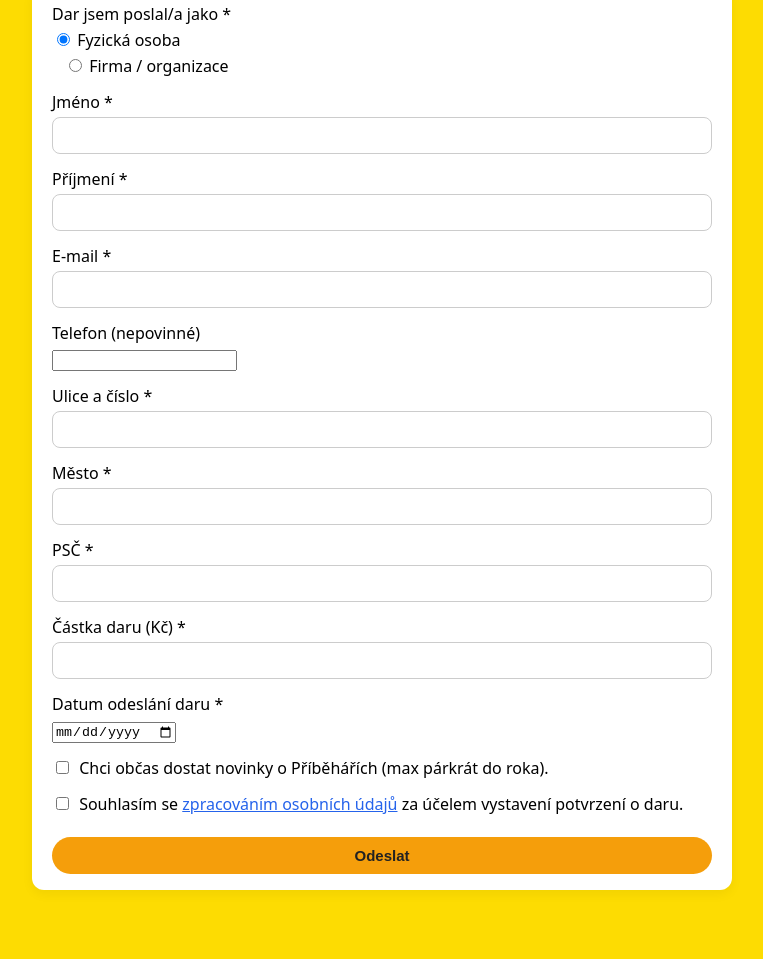
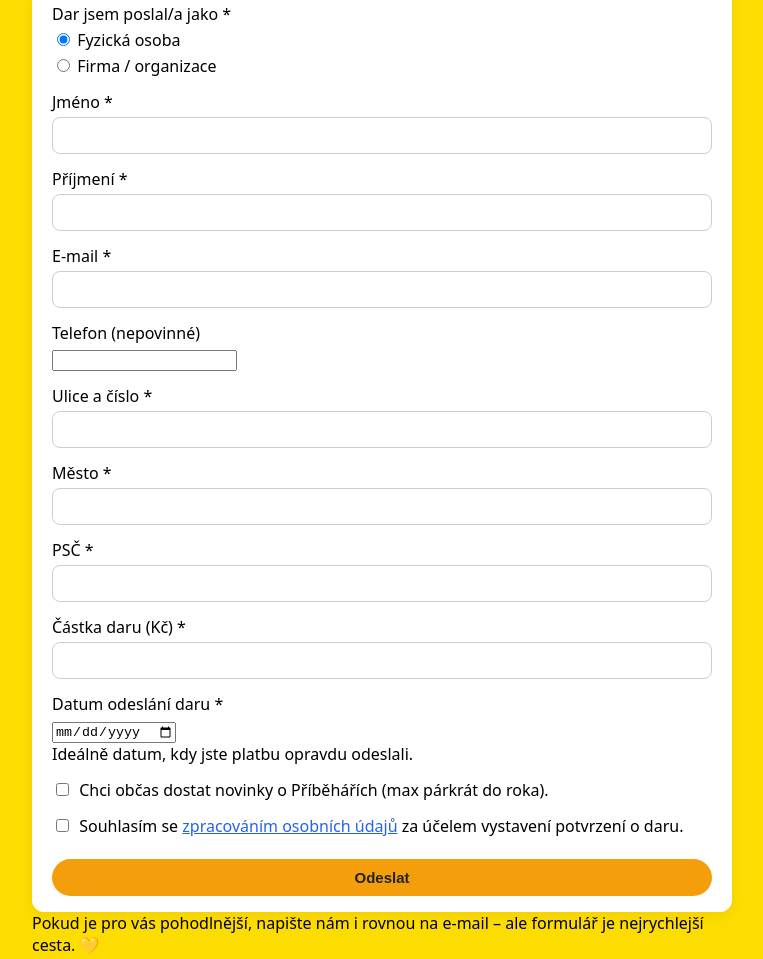
Before and after one commit to jankastura-commits/pribehari_potvrzenidar, a website: page src/index.html in a window 1280 px wide. Shown: the part 183-1142 px from the top of the page, without its empty margins (258-1021 px from the left). Before the commit the page ends 1113 px from the top, so only its background shows below. Drawn offline with Linux system fonts and the light colour scheme.

Commit message:
Update index.html

```diff
--- a/src/index.html
+++ b/src/index.html
@@ -1,105 +1,153 @@
-<!DOCTYPE html>
+<!doctype html>
 <html lang="cs">
 <head>
-  <meta charset="UTF-8" />
+  <meta charset="utf-8" />
+  <meta name="viewport" content="width=device-width,initial-scale=1" />
   <title>Potvrzení o daru – Příběháři</title>
-  <meta name="viewport" content="width=device-width, initial-scale=1" />
   <link rel="stylesheet" href="./styles.css" />
 </head>
 <body>
   <main class="container">
+    <header class="hero">
       <h1>Potvrzení o daru – Příběháři</h1>
+      <p class="lead" id="form-intro">
+        Pokud jste poslali dar na transparentní účet, vyplňte prosím tento formulář. Pomůže nám to vystavit <strong>potvrzení o daru</strong>.
+      </p>
+    </header>
 
-    <div id="form-intro"></div>
+    <div class="form-card">
+      <form id="donation-form" novalidate>
+        <!-- Donor type -->
+        <div class="form-group">
+          <label>Dar jsem poslal/a jako <span class="req">*</span></label>
 
-    <form id="donation-form">
-      <div class="form-group">
-        <label>Dar jsem poslal/a jako *</label>
-        <label><input type="radio" name="donorType" value="FO" checked /> Fyzická osoba</label>
-        <label style="margin-left:12px;"><input type="radio" name="donorType" value="PO" /> Firma / organizace</label>
-      </div>
+          <div class="radio-row">
+            <label class="radio-pill">
+              <input type="radio" name="donorType" value="FO" checked />
+              Fyzická osoba
+            </label>
 
-      <!-- FO -->
-      <div id="fo-fields">
-        <div class="form-group">
-          <label for="firstName">Jméno *</label>
-          <input type="text" id="firstName" required />
-        </div>
-        <div class="form-group">
-          <label for="lastName">Příjmení *</label>
-          <input type="text" id="lastName" required />
+            <label class="radio-pill">
+              <input type="radio" name="donorType" value="PO" />
+              Firma / organizace
+            </label>
           </div>
         </div>
 
-      <!-- PO -->
+        <!-- FO fields -->
+        <div id="fo-fields">
+          <div class="grid-2">
+            <div class="form-group">
+              <label for="firstName">Jméno <span class="req">*</span></label>
+              <input type="text" id="firstName" autocomplete="given-name" required />
+            </div>
+
+            <div class="form-group">
+              <label for="lastName">Příjmení <span class="req">*</span></label>
+              <input type="text" id="lastName" autocomplete="family-name" required />
+            </div>
+          </div>
+        </div>
+
+        <!-- PO fields -->
         <div id="po-fields" style="display:none;">
           <div class="form-group">
-          <label for="companyName">Název společnosti *</label>
-          <input type="text" id="companyName" />
+            <label for="companyName">Název společnosti <span class="req">*</span></label>
+            <input type="text" id="companyName" autocomplete="organization" />
           </div>
+
+          <div class="grid-2">
             <div class="form-group">
-          <label for="ico">IČO *</label>
-          <input type="text" id="ico" />
+              <label for="ico">IČO <span class="req">*</span></label>
+              <input type="text" id="ico" inputmode="numeric" />
             </div>
+
             <div class="form-group">
-          <label for="contactPerson">Kontaktní osoba *</label>
+              <label for="contactPerson">Kontaktní osoba <span class="req">*</span></label>
               <input type="text" id="contactPerson" />
             </div>
           </div>
+        </div>
 
+        <!-- Contact -->
+        <div class="grid-2">
           <div class="form-group">
-        <label for="email">E-mail *</label>
-        <input type="email" id="email" required />
+            <label for="email">E-mail <span class="req">*</span></label>
+            <input type="email" id="email" autocomplete="email" required />
           </div>
 
           <div class="form-group">
-        <label for="phone">Telefon (nepovinné)</label>
-        <input type="tel" id="phone" />
+            <label for="phone">Telefon <span class="muted">(nepovinné)</span></label>
+            <input type="tel" id="phone" autocomplete="tel" />
+          </div>
+        </div>
+
+        <!-- Address -->
+        <div class="form-group">
+          <label for="street">Ulice a číslo <span class="req">*</span></label>
+          <input type="text" id="street" autocomplete="street-address" required />
+        </div>
+
+        <div class="grid-2">
+          <div class="form-group">
+            <label for="city">Město <span class="req">*</span></label>
+            <input type="text" id="city" autocomplete="address-level2" required />
           </div>
 
           <div class="form-group">
-        <label for="street">Ulice a číslo *</label>
-        <input type="text" id="street" required />
+            <label for="zip">PSČ <span class="req">*</span></label>
+            <input type="text" id="zip" autocomplete="postal-code" required />
+          </div>
+        </div>
+
+        <!-- Donation -->
+        <div class="grid-2">
+          <div class="form-group">
+            <label for="amount">Částka daru (Kč) <span class="req">*</span></label>
+            <input type="number" id="amount" min="1" step="1" inputmode="numeric" required />
           </div>
 
           <div class="form-group">
-        <label for="city">Město *</label>
-        <input type="text" id="city" required />
+            <label for="sentDate">Datum odeslání daru <span class="req">*</span></label>
+            <input type="date" id="sentDate" required />
+            <div class="helper">Ideálně datum, kdy jste platbu opravdu odeslali.</div>
+          </div>
         </div>
 
+        <!-- Options -->
         <div class="form-group">
-        <label for="zip">PSČ *</label>
-        <input type="text" id="zip" required />
-      </div>
-
-      <div class="form-group">
-        <label for="amount">Částka daru (Kč) *</label>
-        <input type="number" id="amount" min="1" step="1" required />
-      </div>
-
-      <div class="form-group">
-        <label for="sentDate">Datum odeslání daru *</label>
-        <input type="date" id="sentDate" required />
-      </div>
-
-      <div class="form-group">
-        <label>
+          <label class="check-row">
             <input type="checkbox" id="newsletter" />
-          Chci občas dostat novinky o Příběhářích (max párkrát do roka).
+            <span>Chci občas dostat novinky o Příběhářích (max párkrát do roka).</span>
           </label>
         </div>
 
         <div class="form-group">
-        <label>
+          <label class="check-row">
             <input type="checkbox" id="consent" required />
-          Souhlasím se <a id="gdpr-link" href="#" target="_blank" rel="noopener noreferrer">zpracováním osobních údajů</a>
+            <span>
+              Souhlasím se
+              <a id="gdpr-link" href="#" target="_blank" rel="noopener noreferrer">zpracováním osobních údajů</a>
               za účelem vystavení potvrzení o daru.
+            </span>
           </label>
         </div>
 
-      <button type="submit" id="submit-btn">Odeslat</button>
+        <!-- Error -->
         <div id="form-error" class="error" style="display:none;"></div>
+
+        <!-- Submit -->
+        <button type="submit" id="submit-btn" class="btn">
+          Odeslat
+        </button>
       </form>
+    </div>
+
+    <footer class="footer">
+      <div class="tiny">
+        Pokud je pro vás pohodlnější, napište nám i rovnou na e-mail – ale formulář je nejrychlejší cesta. 💛
+      </div>
+    </footer>
   </main>
 
   <script src="./config.js"></script>
```
Lines whose indentation alone changed are shown as unchanged.
